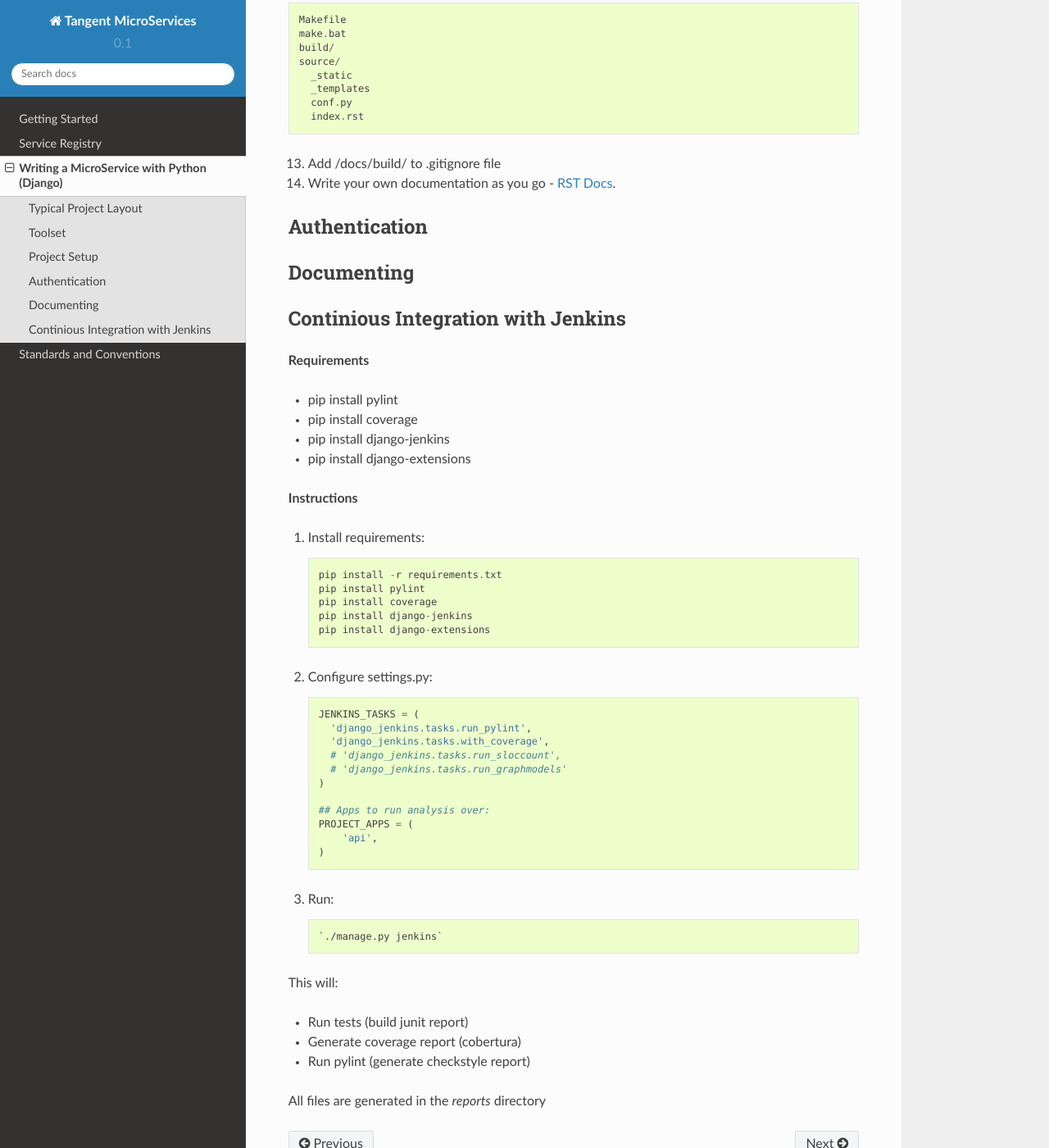
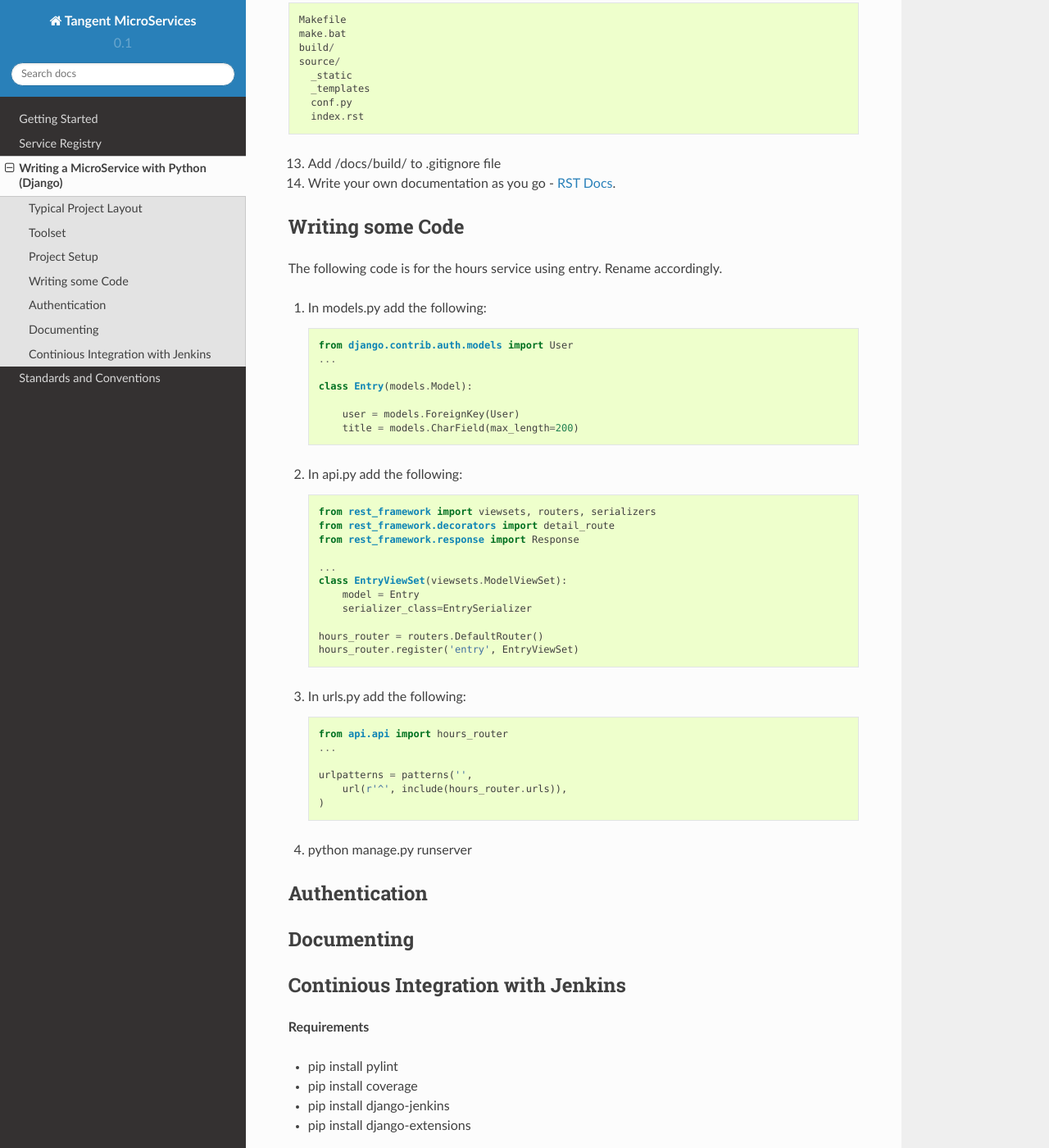
Before and after one commit to gmlp/MicroServicesDocumentation, a Sphinx documentation site: the page built from docs/source/contributing/python.rst, in a window 1280 px wide and 1400 px high, scrolled down 3509 px. Shown: the whole window at 82% size. Built offline with Sphinx 7.4.7 and the Read the Docs theme 2.0.0, drawn with Linux system fonts in a browser that asks for light colours.

Commit message:
Updated documentation

```diff
--- a/docs/source/contributing/python.rst
+++ b/docs/source/contributing/python.rst
@@ -185,6 +185,47 @@ This will create a folder called /docs and the structure should like this this::
 
 14. Write your own documentation as you go - `RST Docs <http://docutils.sourceforge.net/docs/user/rst/quickref.html>`_.
 
+
+Writing some Code
+--------------------
+
+The following code is for the hours service using entry. Rename accordingly.
+
+1. In models.py add the following::
+
+    from django.contrib.auth.models import User
+    ...
+
+    class Entry(models.Model):
+
+        user = models.ForeignKey(User)
+        title = models.CharField(max_length=200)
+
+2. In api.py add the following::
+
+    from rest_framework import viewsets, routers, serializers
+    from rest_framework.decorators import detail_route
+    from rest_framework.response import Response
+
+    ...
+    class EntryViewSet(viewsets.ModelViewSet):
+        model = Entry
+        serializer_class=EntrySerializer
+
+    hours_router = routers.DefaultRouter()
+    hours_router.register('entry', EntryViewSet)
+
+3. In urls.py add the following::
+
+    from api.api import hours_router
+    ...
+
+    urlpatterns = patterns('',
+        url(r'^', include(hours_router.urls)),
+    )
+
+4. python manage.py runserver
+
 Authentication
 --------------
 
```
Also changed, not shown: README.md (+1 -1 lines).
